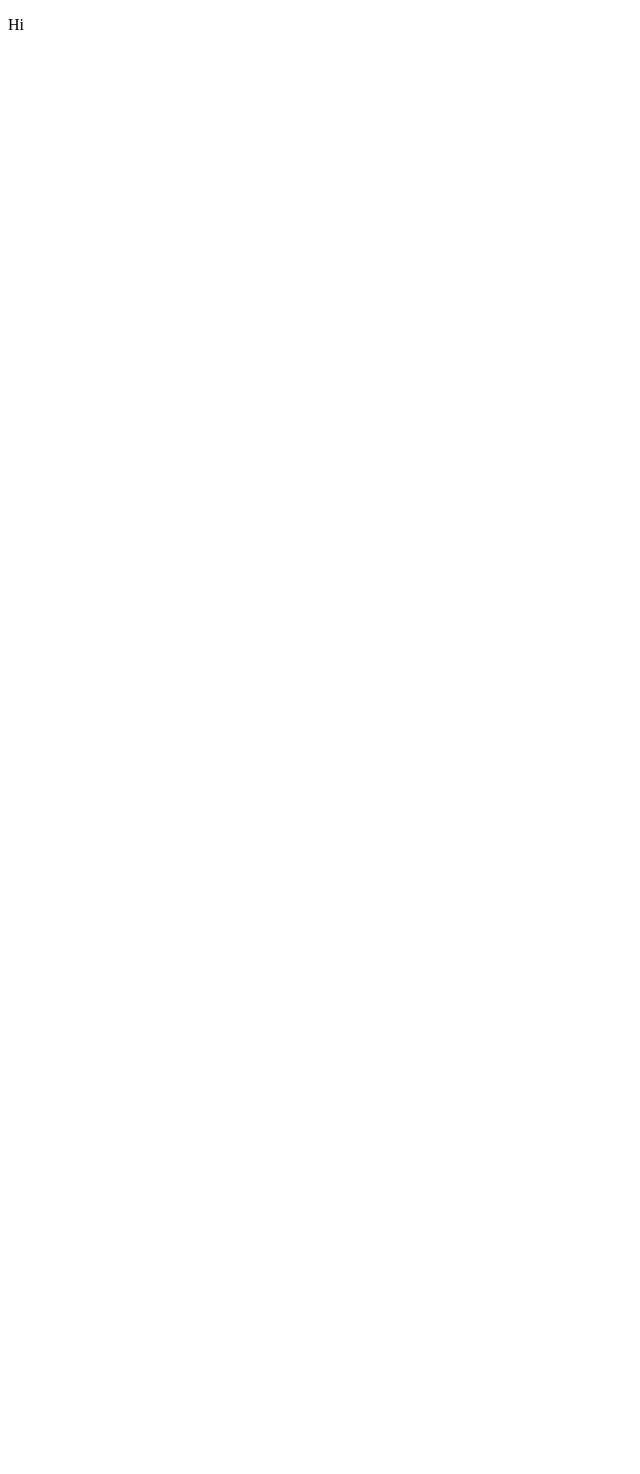
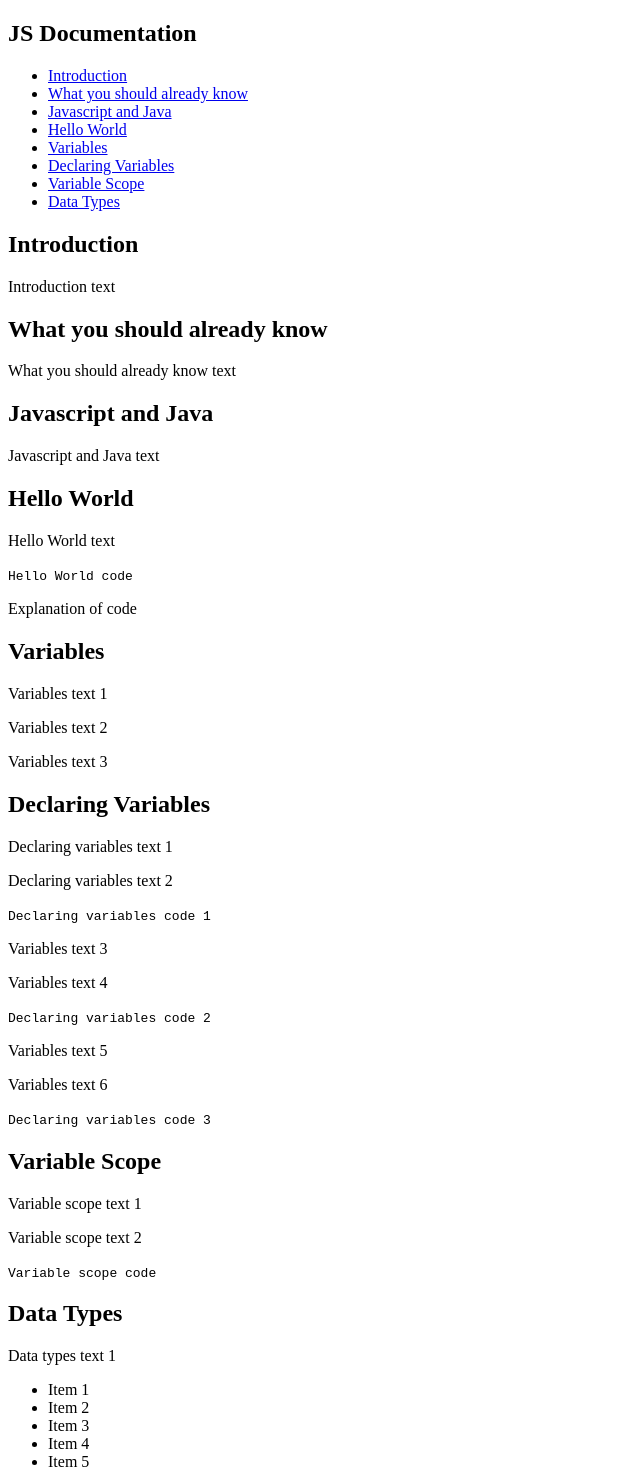
Before and after one commit to harryneale/tech-doc, a plain HTML site: page index.html in a window 1280 px wide. Shown: the whole page, without its empty margins (0-640 px from the left). Before the commit the page ends 800 px from the top, so only its background shows below. Drawn offline with Linux system fonts and the light colour scheme.

Commit message:
HTML content added

```diff
--- a/index.html
+++ b/index.html
@@ -6,6 +6,112 @@
   </head>
 
   <body>
-    <p>Hi</p>
+
+    <div id="navbar">
+      <nav class="navbar">
+        <h1>JS Documentation</h1>
+          <ul>
+            <li><a href="#introduction">Introduction</a></li>
+            <li><a href="#already-know">What you should already know</a></li>
+            <li><a href="#js-and-java">Javascript and Java</a></li>
+            <li><a href="#hello-world">Hello World</a></li>
+            <li><a href="#variables">Variables</a></li>
+            <li><a href="#declaring-vars">Declaring Variables</a></li>
+            <li><a href="#var-scope">Variable Scope</a></li>
+            <li><a href="#data-types">Data Types</a></li>
+          </ul>
+      </nav>
+    </div>
+
+    <main id="main-doc">
+      <section class="main-section" id="introduction">
+        <h2 id="introduction">Introduction</h2>
+        <!-- P element one -->
+        <p>Introduction text</p>
+      </section>
+
+      <section class="main-doc"   id="What_you_should_already_know">
+        <h2 id="already-know">What you should already know</h2>
+        <!-- P element two -->
+        <p>What you should already know text</p>
+      </section>
+
+      <section class="main-doc" id="Javascript_and_Java">
+        <h2 id="js-and-java">Javascript and Java</h2>
+        <!-- P element three -->
+        <p>Javascript and Java text</p>
+      </section>
+
+      <section class="main-doc" id="Hello_World">
+        <h2 id="hello-world">Hello World</h2>
+        <!-- P element four -->
+        <p>Hello World text</p>
+        <!-- Code element one -->
+        <code>Hello World code</code>
+        <!-- P element five -->
+        <p>Explanation of code</p>
+      </section>
+
+      <section class="main-doc" id="Variables">
+        <h2 id="variables">Variables</h2>
+        <!-- P element six -->
+        <p>Variables text 1</p>
+        <!-- P element seven -->
+        <p>Variables text 2</p>
+        <!-- P element eight -->
+        <p>Variables text 3</p>
+      </section>
+
+      <section class="main-doc" id="Declaring_Variables">
+        <h2 id="declaring-vars">Declaring Variables</h2>
+        <!-- P element nine -->
+        <p>Declaring variables text 1</p>
+        <!-- P element ten -->
+        <p>Declaring variables text 2</p>
+        <!-- Code element two -->
+        <code>Declaring variables code 1</code>
+        <!-- P element eleven -->
+        <p>Variables text 3</p>
+         <!-- P element twelve -->
+         <p>Variables text 4</p>
+         <!-- Code element three -->
+        <code>Declaring variables code 2</code>
+        <!-- P element thirteen -->
+        <p>Variables text 5</p>
+         <!-- P element fourteen -->
+         <p>Variables text 6</p>
+         <!-- Code element four -->
+        <code>Declaring variables code 3</code>
+      </section>
+
+      <section class="main-doc" id="Variable_Scope">
+        <h2 id="var-scope">Variable Scope</h2>
+         <!-- P element fifteen -->
+        <p>Variable scope text 1</p>
+        <!-- P element sixteen -->
+        <p>Variable scope text 2</p>
+        <!-- Code element five -->
+        <code>Variable scope code</code>
+      </section>
+
+      <section class="main-doc" id="Data_Types">
+        <h2 id="data-types">Data Types</h2>
+        <!-- P element seventeen -->
+        <p>Data types text 1</p>
+        <ul>
+          <!-- Li element one -->
+          <li>Item 1</li>
+          <!-- Li element two -->
+          <li>Item 2</li>
+          <!-- Li element three -->
+          <li>Item 3</li>
+          <!-- Li element four -->
+          <li>Item 4</li>
+          <!-- Li element five -->
+          <li>Item 5</li>
+        </ul>
+      </section>
+
+    </main>
   </body>
 </html>
```
